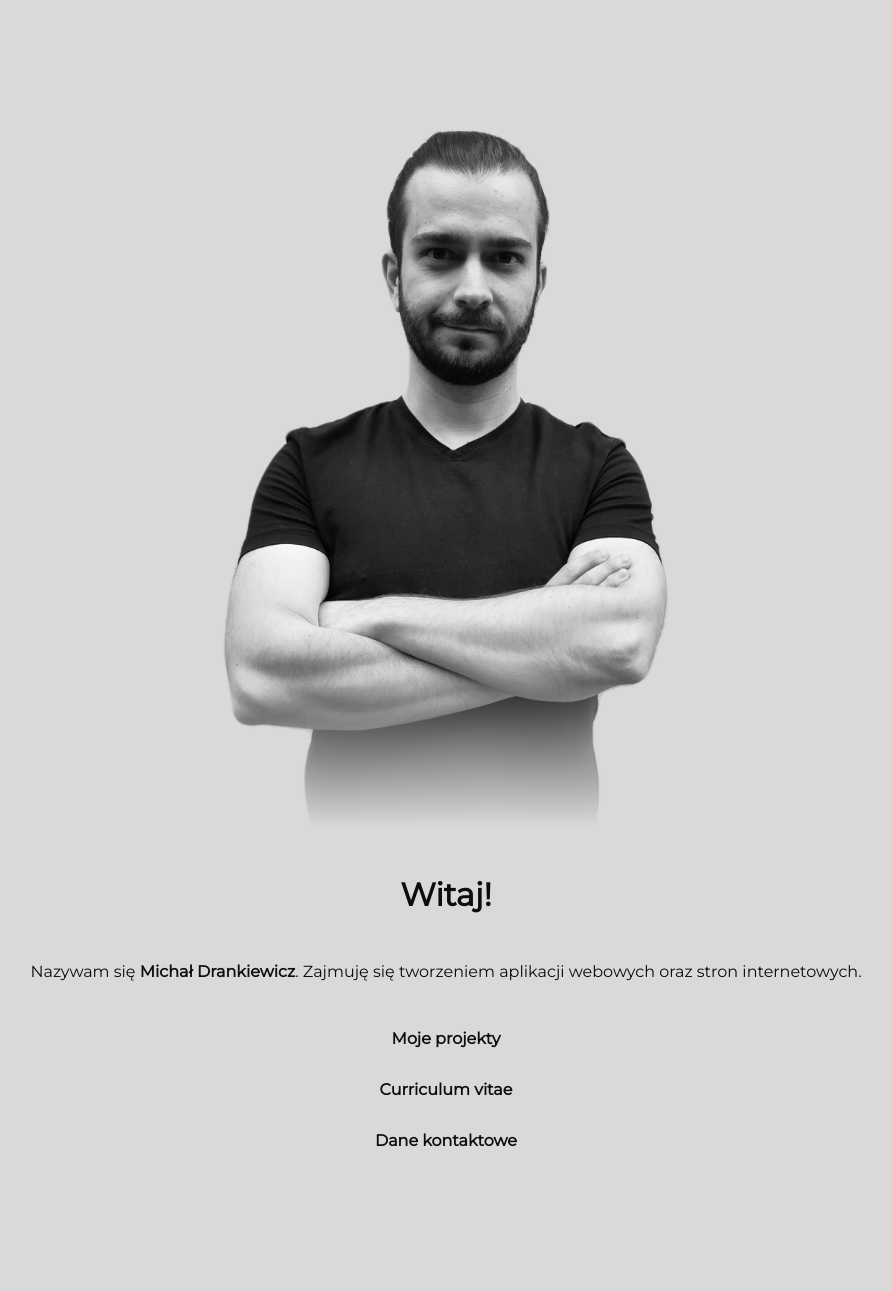
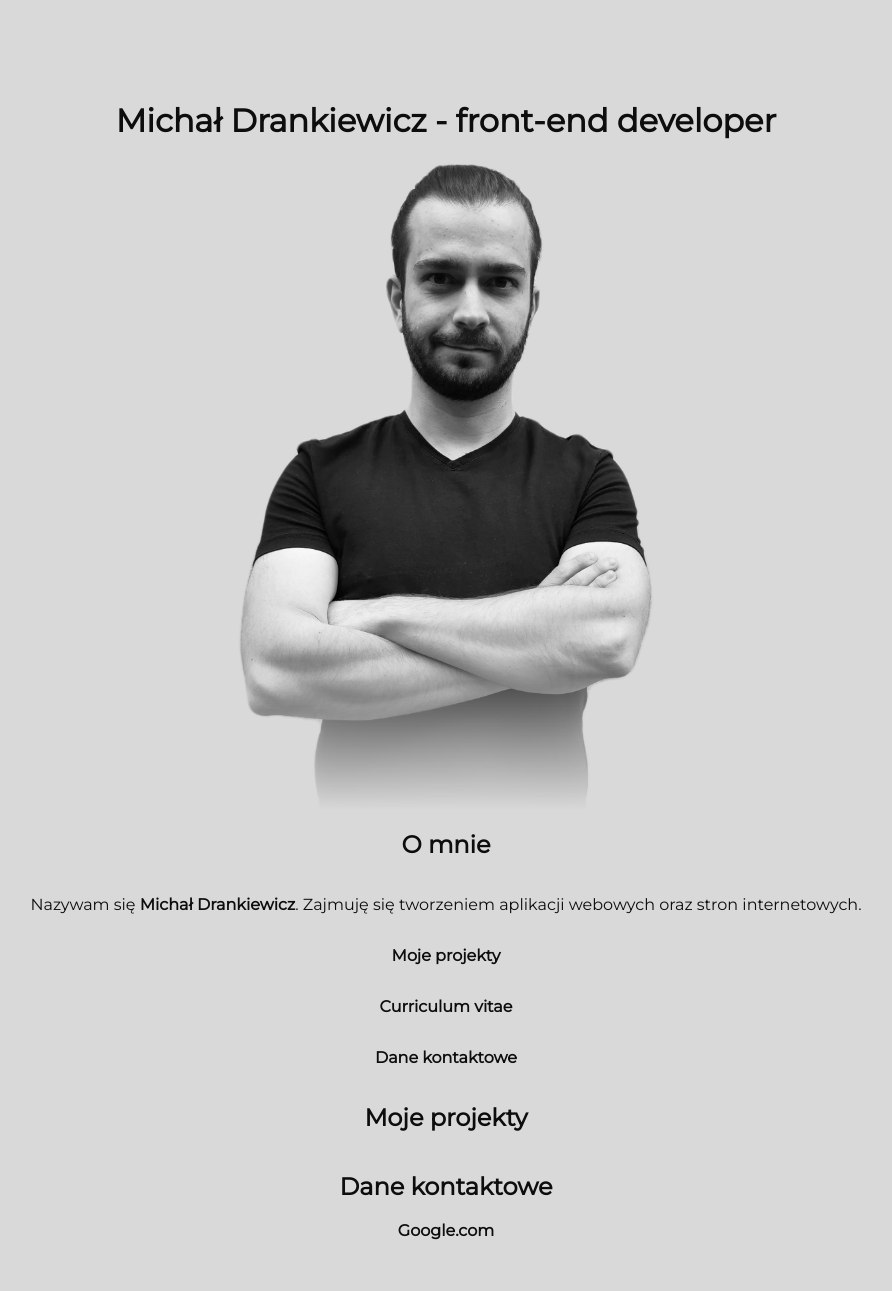
Before and after one commit to miszad89/portfolio, a Gatsby site: page / in a window 1280 px wide. Shown: the top 1291 px of the page, without its empty margins (194-1086 px from the left). Built offline with nearby package versions, Linux system fonts and the light colour scheme; Gatsby itself is replaced by a stand-in of ours.

Commit message:
Add header component, add index page header, rename welcome component to about, move section components from index page to components, reset all margins, move hero image to about component.

```diff
--- /dev/null
+++ b/src/components/about.js
@@ -0,0 +1,37 @@
+import React from "react"
+import { Link } from "gatsby"
+import styled from "styled-components"
+
+import Header from "./header"
+import Section from "./section"
+import HeroImg from "./hero"
+
+const StyledWrapper = styled.div`
+  display: flex;
+  flex-direction: column;
+`
+
+const LinksWrapper = styled.div`
+  display: flex;
+  flex-direction: column;
+`
+
+const About = () => (
+  <Section>
+    <StyledWrapper>
+      <HeroImg />
+      <Header>O mnie</Header>
+      <p>
+        Nazywam się <strong>Michał Drankiewicz</strong>. Zajmuję się tworzeniem
+        aplikacji webowych oraz stron internetowych.
+      </p>
+      <LinksWrapper>
+        <Link to="/">Moje projekty</Link>
+        <Link to="/">Curriculum vitae</Link>
+        <Link to="/">Dane kontaktowe</Link>
+      </LinksWrapper>
+    </StyledWrapper>
+  </Section>
+)
+
+export default About
--- a/src/components/contact.js
+++ b/src/components/contact.js
@@ -1,7 +1,13 @@
 import React from "react"
 
+import Header from "../components/header"
+import Section from "./section"
+
 const Contact = () => (
-    <h2>Dane kontaktowe</h2>
+  <Section>
+    <Header>Dane kontaktowe</Header>
+    <a href="https://www.google.com/">Google.com</a>
+  </Section>
 )
 
 export default Contact
--- /dev/null
+++ b/src/components/header.js
@@ -0,0 +1,5 @@
+import React from "react"
+
+const Header = ({ children }) => <h2>{children}</h2>
+
+export default Header
--- a/src/components/hero.js
+++ b/src/components/hero.js
@@ -4,12 +4,12 @@ import Img from "gatsby-image"
 import styled from "styled-components"
 
 const HeroImgWrapper = styled.div`
-  margin: 0 auto;
+  margin: auto;
   width: 50%;
   mask-image: linear-gradient(
     0deg,
     rgba(0, 0, 0, 0) 0%,
-    rgba(0, 0, 0, 1) 25%,
+    rgba(0, 0, 0, 1) 30%,
     rgba(0, 0, 0, 1) 100%
   );
 `
--- a/src/components/layout.js
+++ b/src/components/layout.js
@@ -22,7 +22,7 @@ const GlobalStyle = createGlobalStyle`
     font-weight: 700;
     color: ${({ theme }) => theme.colors.dark};
     opacity: 1;
-    transition: opacity 0.2s ease-out;
+    transition: opacity 0.15s ease-out;
   }
 
   a:hover {
--- a/src/components/projects.js
+++ b/src/components/projects.js
@@ -1,7 +1,12 @@
 import React from "react"
 
+import Header from "../components/header"
+import Section from "./section"
+
 const Projects = () => (
-    <h2>Moje projekty</h2>
+  <Section>
+    <Header>Moje projekty</Header>
+  </Section>
 )
 
 export default Projects
--- a/src/components/section.js
+++ b/src/components/section.js
@@ -2,7 +2,7 @@ import React from "react"
 import styled from "styled-components"
 
 const StyledWrapper = styled.div`
-margin: 3rem auto;
+text-align: center;
 `
 
 const Section = ({ children }) => <StyledWrapper>{children}</StyledWrapper>
--- a/src/components/welcome.js
+++ /dev/null
@@ -1,38 +0,0 @@
-import React from "react"
-import { Link } from "gatsby"
-import styled from "styled-components"
-
-const StyledWrapper = styled.div`
-  text-align: center;
-`
-
-const LinksWrapper = styled.div`
-  margin: 2rem;
-  display: flex;
-  flex-direction: column;
-`
-
-const StyledHeader = styled.h1`
-  margin: 3rem;
-`
-
-const StyledParagraph = styled.p`
-  margin: 2rem;
-`
-
-const WelcomeText = () => (
-  <StyledWrapper>
-    <StyledHeader>Witaj!</StyledHeader>
-    <StyledParagraph>
-      Nazywam się <strong>Michał Drankiewicz</strong>. Zajmuję się tworzeniem
-      aplikacji webowych oraz stron internetowych.
-    </StyledParagraph>
-    <LinksWrapper>
-      <Link to="/">Moje projekty</Link>
-      <Link to="/">Curriculum vitae</Link>
-      <Link to="/">Dane kontaktowe</Link>
-    </LinksWrapper>
-  </StyledWrapper>
-)
-
-export default WelcomeText
--- a/src/pages/index.js
+++ b/src/pages/index.js
@@ -1,26 +1,23 @@
 import React from "react"
+import styled from "styled-components"
 
 import Layout from "../components/layout"
 import SEO from "../components/seo"
-import Section from "../components/section"
-import HeroImg from "../components/hero"
-import WelcomeText from "../components/welcome"
+import About from "../components/about"
 import Projects from "../components/projects"
 import Contact from "../components/contact"
 
+const StyledHeader = styled.h1`
+  text-align: center;
+`
+
 const IndexPage = () => (
   <Layout>
-    <SEO title="Home" />
-    <Section>
-      <HeroImg />
-      <WelcomeText />
-    </Section>
-    <Section>
-      <Projects />
-    </Section>
-    <Section>
-      <Contact />
-    </Section>
+    <SEO title="Michał Drankiewicz - front-end developer" />
+    <StyledHeader>Michał Drankiewicz - front-end developer</StyledHeader>
+    <About />
+    <Projects />
+    <Contact />
   </Layout>
 )
 
```
